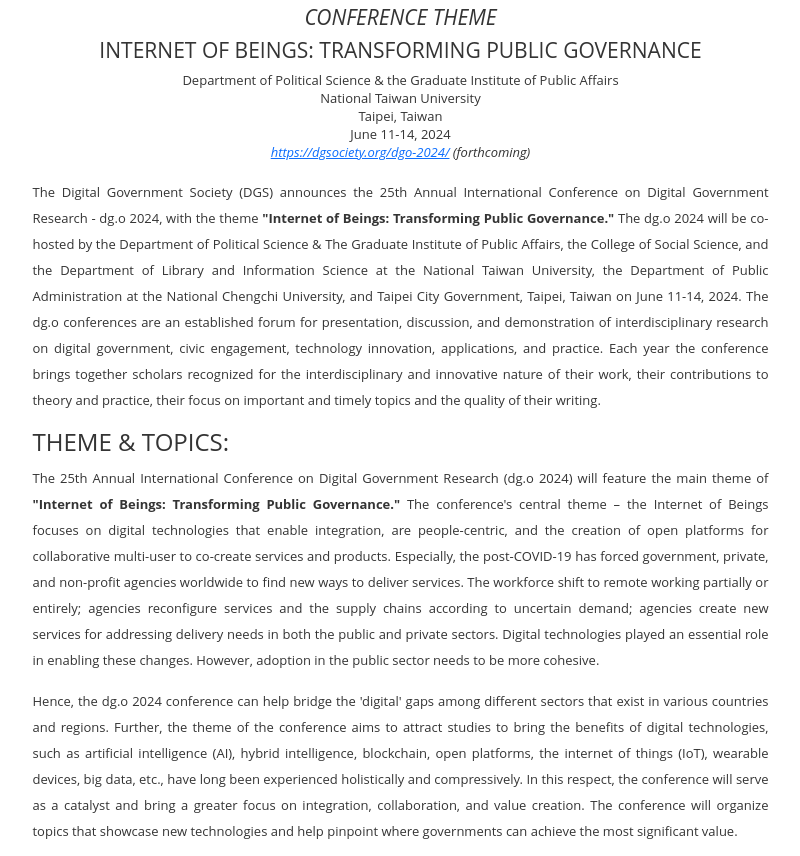
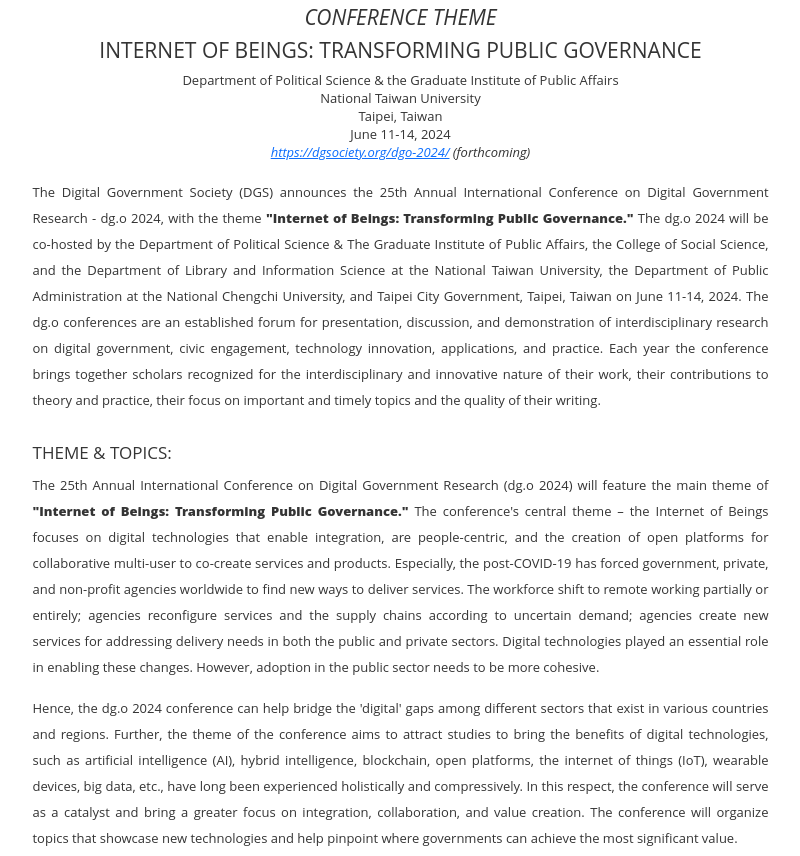
Before and after one commit to dgo2024/dgo2024, a plain HTML site: page call_for_track_proposal/index.html in a window 1280 px wide. Shown: the part 986-1842 px from the top of the page, without its empty margins (382-1182 px from the left). Drawn offline with Linux system fonts and the light colour scheme.

Commit message:
update style file

```diff
--- a/style.css
+++ b/style.css
@@ -12,7 +12,7 @@ img {
   vertical-align: middle;
 }
 b, strong {
-  font-weight: 700;
+  font-weight: 900;
 }
 em {
   font-style: italic;
@@ -259,8 +259,14 @@ em {
 .content .content-text h3 {
   font-size: 21px;
 }
-#main-text h3 {
+#main-text h3,
+#main-text h4
+{
   text-transform:uppercase;
+}
+#main-text h4 {
+  margin-top: 30px;
+  font-size: 17px;
 }
 #main-text p {
   line-height: 2;
```
